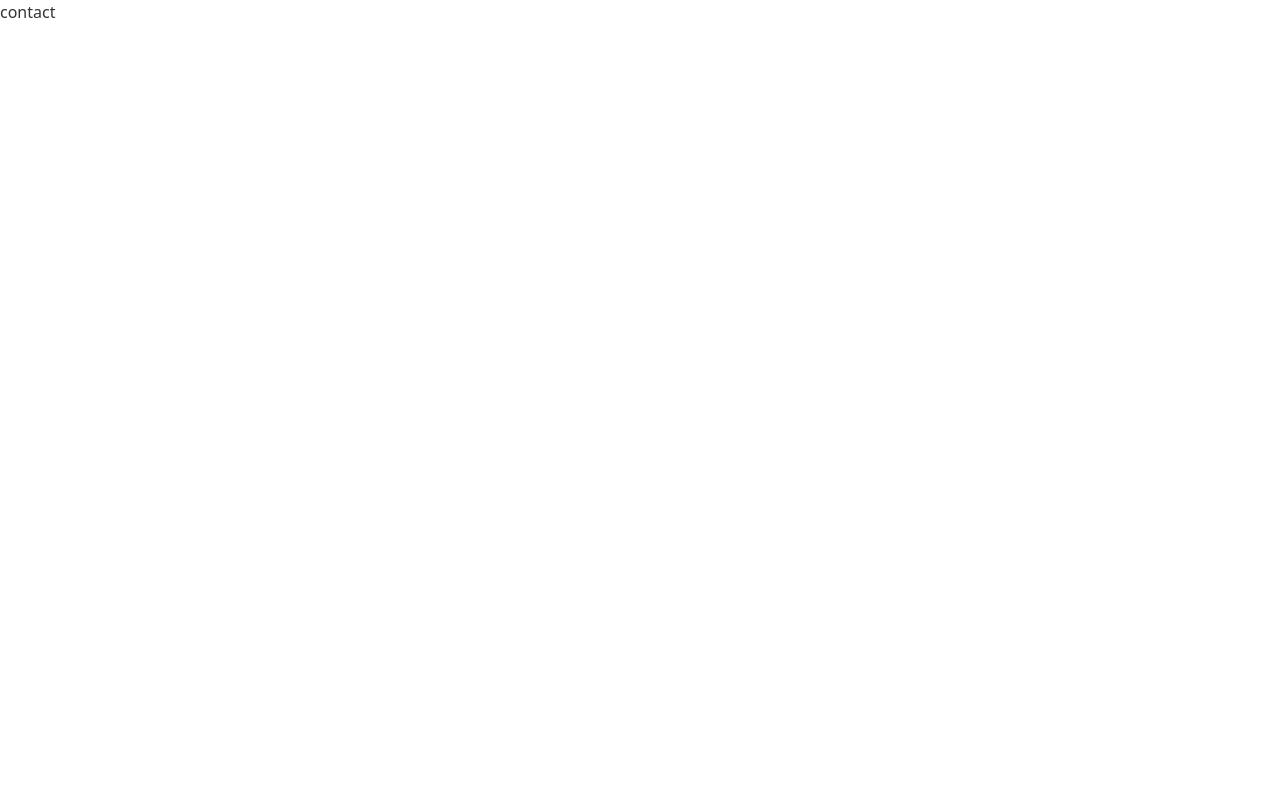
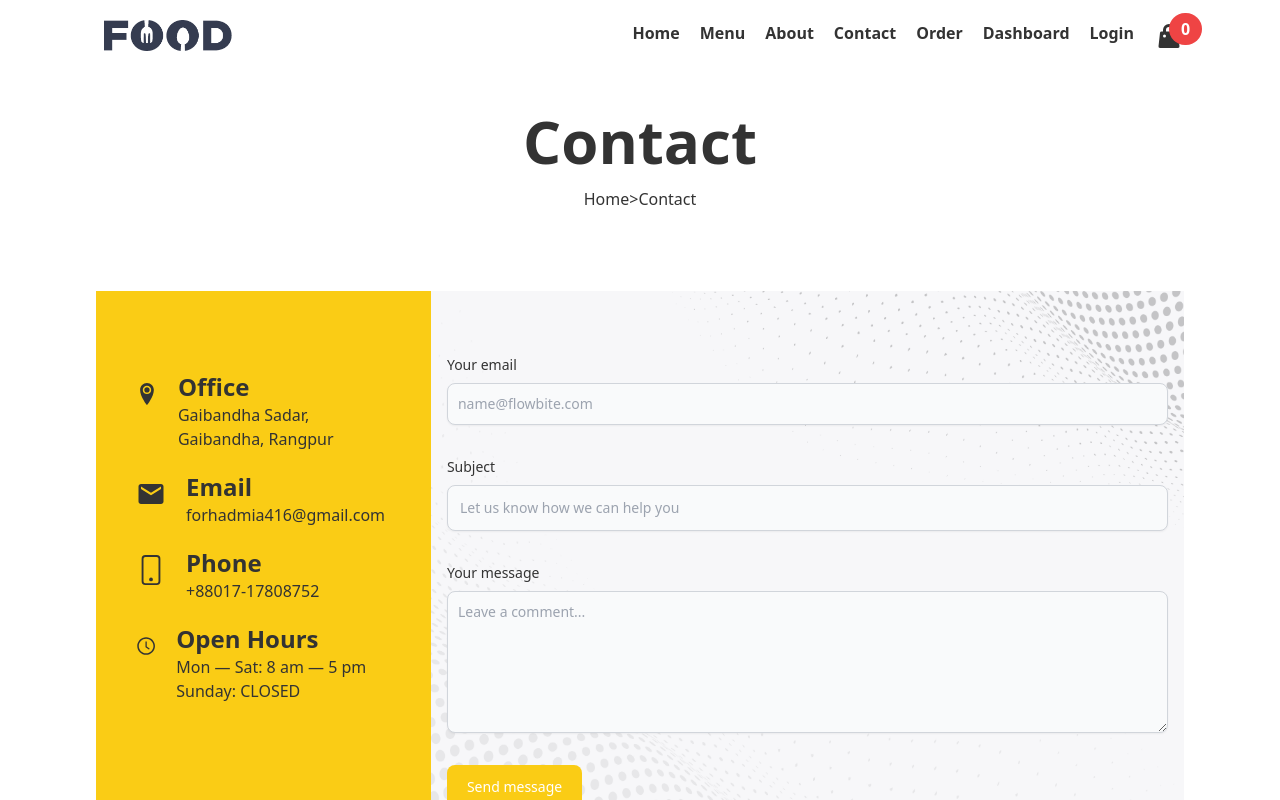
Before and after one commit to forhadmia1/food_hub_client, a React (Create React App) app: page /contact in a window 1280 px wide. Shown: the top 800 px of the page. Built offline with nearby package versions, Linux system fonts and the light colour scheme; no server answers.

Commit message:
contact page done

```diff
--- a/src/Pages/AboutPage.jsx
+++ b/src/Pages/AboutPage.jsx
@@ -1,10 +1,16 @@
 import React from 'react';
+import Footer from '../components/Home/Footer';
+import Layout from '../components/Layout';
 
 const AboutPage = () => {
     return (
-        <div>
-            about
-        </div>
+        <Layout>
+            <div className='flex flex-col items-start px-4 md:items-center mt-10'>
+                <h2 className='md:text-6xl text-3xl font-bold'>About</h2>
+                <p className='text-md mt-4'>Home{'>'}About</p>
+            </div>
+            <Footer />
+        </Layout>
     );
 };
 
--- a/src/Pages/ContactPage.jsx
+++ b/src/Pages/ContactPage.jsx
@@ -1,10 +1,74 @@
 import React from 'react';
+import Footer from '../components/Home/Footer';
+import Layout from '../components/Layout';
+import { ImLocation2 } from 'react-icons/im'
+import { MdEmail } from 'react-icons/md'
+import { BsPhone } from 'react-icons/bs'
+import { AiOutlineClockCircle } from 'react-icons/ai';
 
 const ContactPage = () => {
     return (
-        <div>
-            contact
-        </div>
+        <Layout>
+            <div className='flex flex-col items-start px-4 md:items-center mt-10'>
+                <h2 className='md:text-6xl text-3xl font-bold'>Contact</h2>
+                <p className='text-md mt-4'>Home{'>'}Contact</p>
+            </div>
+            <div className='px-24 flex my-20'>
+                <div className='bg-yellow-400 px-10 py-20'>
+                    <div className='flex gap-5 items-start '>
+                        <ImLocation2 className='text-3xl mt-2' />
+                        <div>
+                            <h2 className='text-2xl font-bold'>Office</h2>
+                            <p>Gaibandha Sadar, Gaibandha, Rangpur</p>
+                        </div>
+                    </div>
+                    <div className='flex gap-5 items-start mt-5'>
+                        <MdEmail className='text-3xl mt-2' />
+                        <div>
+                            <h2 className='text-2xl font-bold'>Email</h2>
+                            <p>forhadmia416@gmail.com</p>
+                        </div>
+                    </div>
+                    <div className='flex gap-5 items-start mt-5'>
+                        <BsPhone className='text-3xl mt-2' />
+                        <div>
+                            <h2 className='text-2xl font-bold'>Phone</h2>
+                            <p>+88017-17808752</p>
+                        </div>
+                    </div>
+                    <div className='flex gap-5 items-start mt-5'>
+                        <AiOutlineClockCircle className='text-3xl mt-2' />
+                        <div>
+                            <h2 className='text-2xl font-bold'>
+                                Open Hours</h2>
+                            <p>Mon — Sat: 8 am — 5 pm Sunday: CLOSED</p>
+                        </div>
+                    </div>
+                </div>
+                <div className='w-full'>
+                    <section class="bg-[url('/src/assets/image/gray-abstract-wireframe-technology-background.jpg')] bg-cover">
+                        <div class="py-8 lg:py-16 px-4 mx-auto max-w-screen-md">
+                            <form class="space-y-8">
+                                <div>
+                                    <label for="email" class="block mb-2 text-sm font-medium ">Your email</label>
+                                    <input type="email" id="email" class="shadow-sm bg-gray-50 border border-gray-300 text-sm rounded-lg focus:ring-primary-500 focus:border-primary-500 block w-full p-2.5   dark:text-white dark:focus:ring-primary-500 dark:focus:border-primary-500 dark:shadow-sm-light" placeholder="name@flowbite.com" required />
+                                </div>
+                                <div>
+                                    <label for="subject" class="block mb-2 text-sm font-medium ">Subject</label>
+                                    <input type="text" id="subject" class="block p-3 w-full text-sm  bg-gray-50 rounded-lg border border-gray-300 shadow-sm focus:ring-primary-500 focus:border-primary-500 dark:text-white dark:focus:ring-primary-500 dark:focus:border-primary-500 dark:shadow-sm-light" placeholder="Let us know how we can help you" required />
+                                </div>
+                                <div class="sm:col-span-2">
+                                    <label for="message" class="block mb-2 text-sm font-medium ">Your message</label>
+                                    <textarea id="message" rows="6" class="block p-2.5 w-full text-sm  bg-gray-50 rounded-lg shadow-sm border border-gray-300 focus:ring-primary-500 focus:border-primary-500 dark:text-white dark:focus:ring-primary-500 dark:focus:border-primary-500" placeholder="Leave a comment..."></textarea>
+                                </div>
+                                <button type="submit" class="py-3 px-5 text-sm font-medium text-center text-white rounded-lg bg-primary-700 sm:w-fit bg-yellow-400 hover:bg-yellow-500 focus:ring-4 focus:outline-none focus:ring-primary-300 ">Send message</button>
+                            </form>
+                        </div>
+                    </section>
+                </div>
+            </div>
+            <Footer />
+        </Layout>
     );
 };
 
```
Also changed, not shown: src/assets/image/gray-abstract-wireframe-technology-background.jpg (added).
